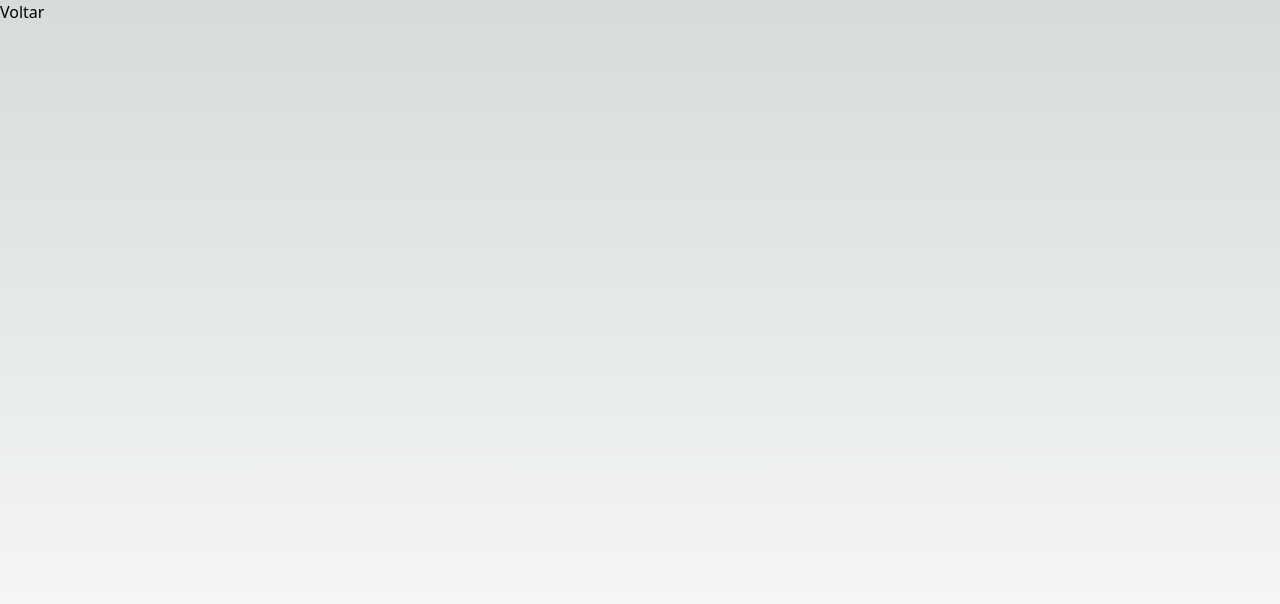
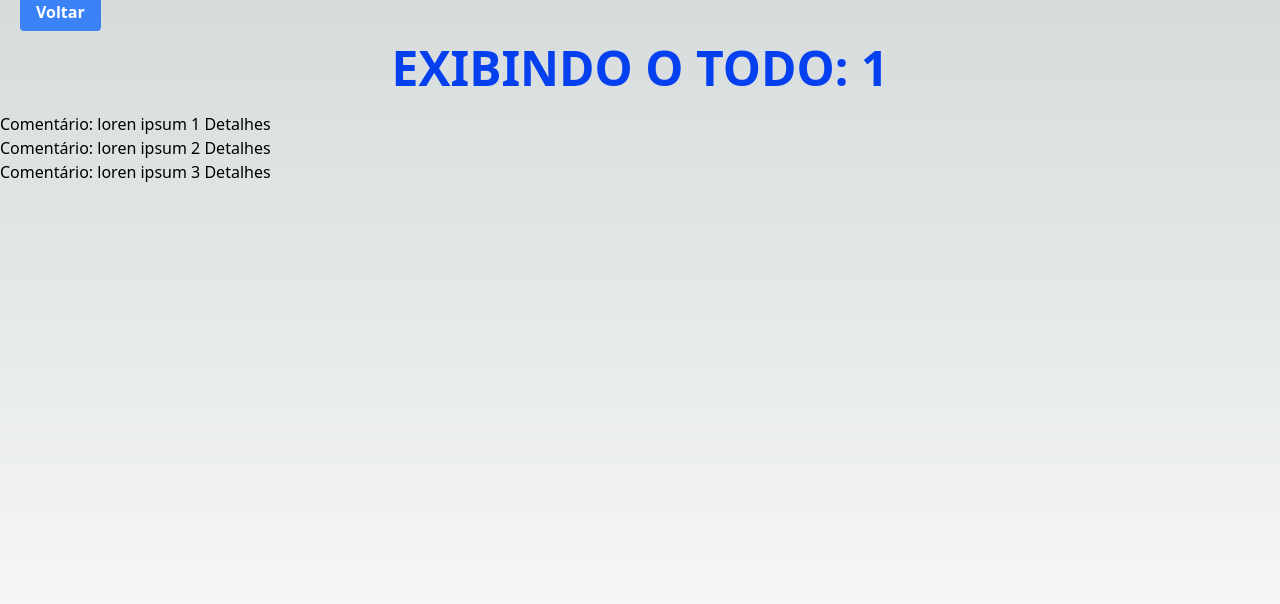
Before and after one commit to Danilo-Vicentin-Silva/curso-nextjs, a Next.js app in the folder app-inicial/: page /dynamicRoutes/1 in a window 1280 px wide. Shown: the top 604 px of the page. Built offline with nearby package versions, Linux system fonts and the light colour scheme.

Commit message:
Dynamic Routes

```diff
--- a/app-inicial/src/pages/dynamicRoutes/[todoId].tsx
+++ b/app-inicial/src/pages/dynamicRoutes/[todoId].tsx
@@ -2,14 +2,28 @@ import Link from "next/link";
 import { useRouter } from "next/router";
 
 const TodoId = () => {
-
-    const router = useRouter();
-    const todoId = router.query.todoId
+  const router = useRouter();
+  const todoId = router.query.todoId;
 
   return (
-    <>
-      <Link href={"/dynamicRoutes"}>Voltar</Link>
-    </>
+    <div>
+      <Link className="m-5 botao" href={"/dynamicRoutes"}>
+        Voltar
+      </Link>
+      <h1 className="title">Exibindo o todo: {todoId}</h1>
+      <p>
+        Comentário: loren ipsum 1{" "}
+        <Link href={`/dynamicRoutes/${todoId}/comments/1`}>Detalhes</Link>
+      </p>
+      <p>
+        Comentário: loren ipsum 2{" "}
+        <Link href={`/dynamicRoutes/${todoId}/comments/2`}>Detalhes</Link>
+      </p>
+      <p>
+        Comentário: loren ipsum 3{" "}
+        <Link href={`/dynamicRoutes/${todoId}/comments/3`}>Detalhes</Link>
+      </p>
+    </div>
   );
 };
 
--- /dev/null
+++ b/app-inicial/src/pages/dynamicRoutes/[todoId]/comments/[commentsId].tsx
@@ -0,0 +1,19 @@
+import Link from "next/link";
+import { useRouter } from "next/router";
+
+const Comment = () => {
+  const router = useRouter();
+  const todoId = router.query.todoId;
+  const commentsId = router.query.commentsId;
+
+  return (
+    <div>
+      <Link className="m-5 botao" href={`/dynamicRoutes/${todoId}`} rel="prev">
+        Voltar
+      </Link>
+      <h1 className="title">Exibindo o comentário número: {commentsId}</h1>
+    </div>
+  );
+};
+
+export default Comment;
```
